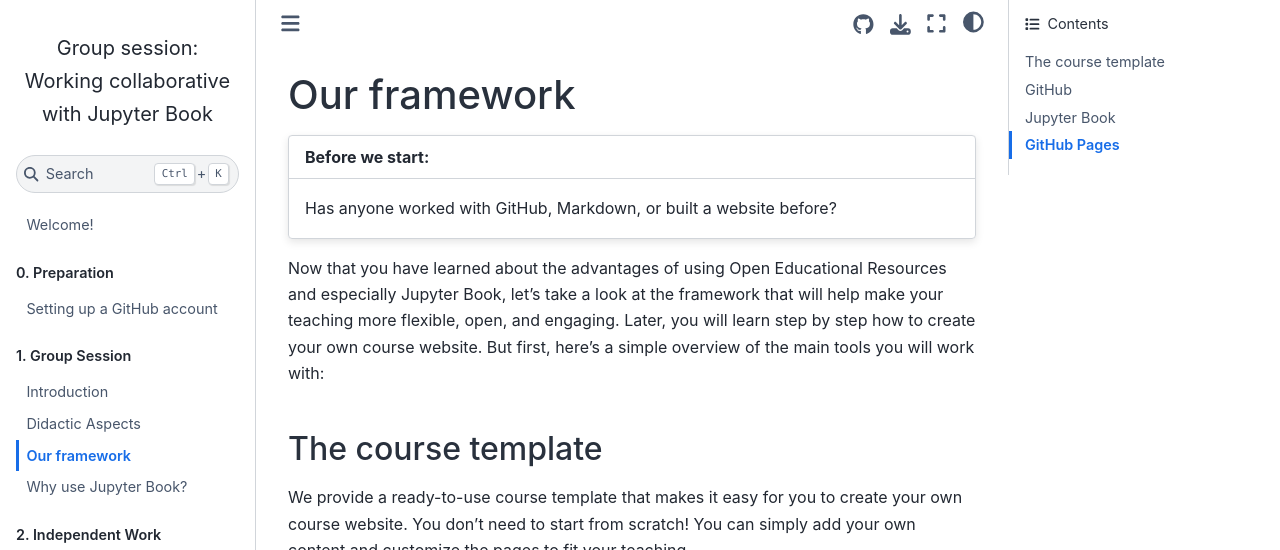
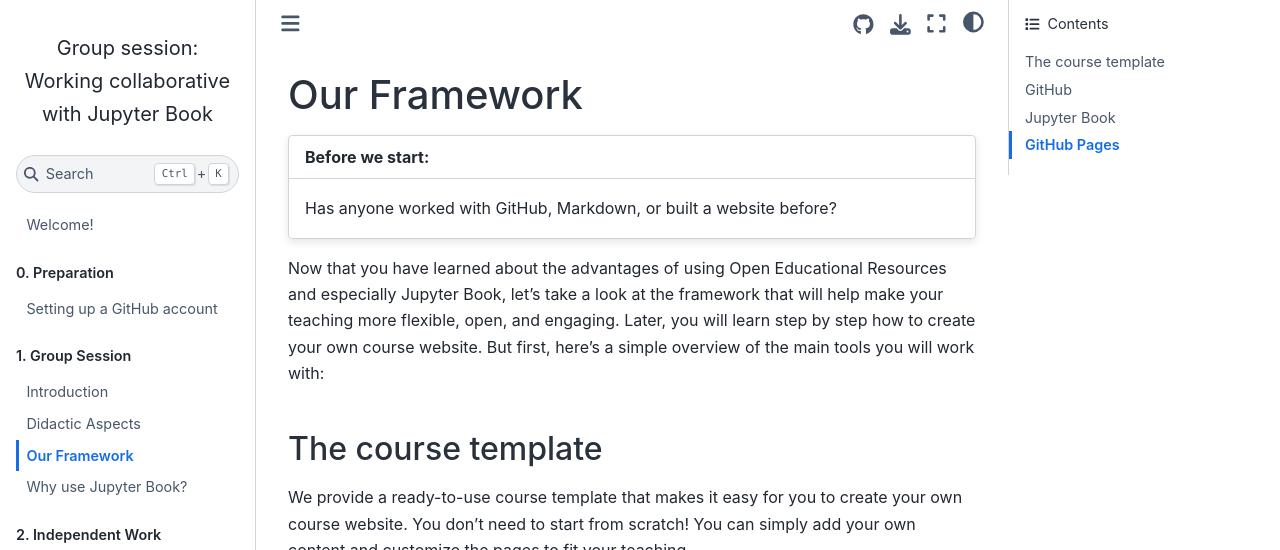
Before and after one commit to luciebinder/ws-openness-2025, a Jupyter Book: the page built from general-information/framework.md, in a window 1280 px wide and 900 px high. Shown: the top 550 px of the window. Built offline with Jupyter Book 1.0.4 settings and Sphinx 7.4.7 and the Sphinx Book theme 1.1.4, drawn with Linux system fonts in a browser that asks for light colours.

`````diff
--- a/general-information/framework.md
+++ b/general-information/framework.md
@@ -1,4 +1,4 @@
-# Our framework
+# Our Framework
 
 ````{card}
 **Before we start:**
`````
